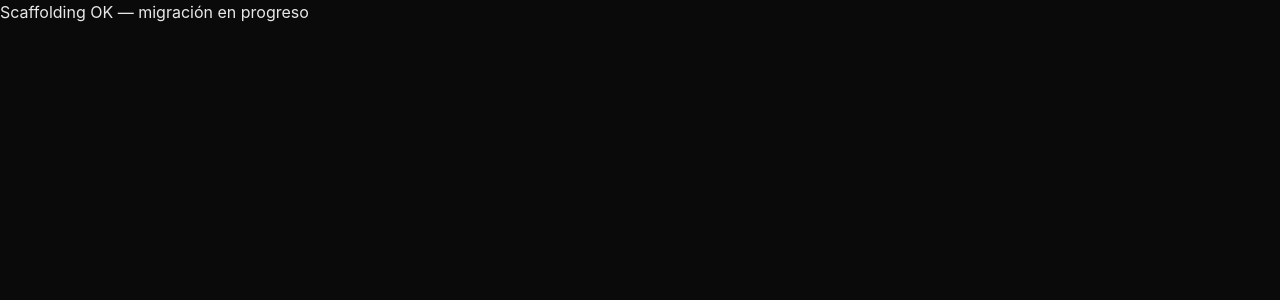
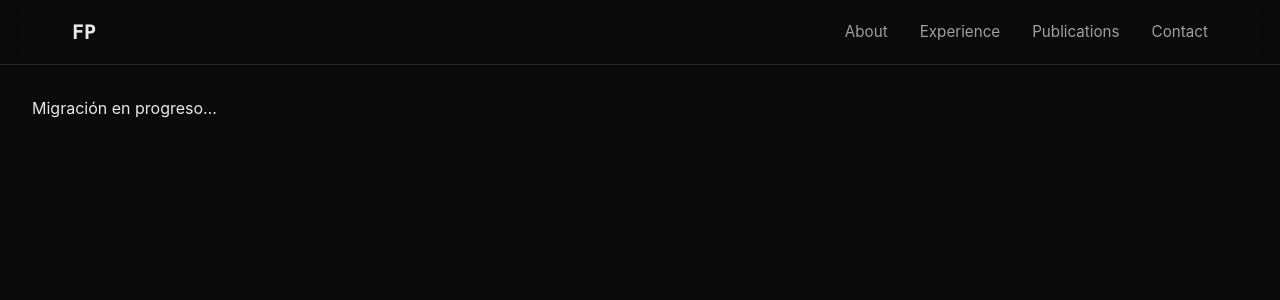
Before and after one commit to Fedeparg/fpardo-web, a React (Vite) app: page / in a window 1280 px wide. Shown: the top 300 px of the page. Built offline with nearby package versions, Linux system fonts and the light colour scheme.

Commit message:
Added Nav component

```diff
--- a/src/App.jsx
+++ b/src/App.jsx
@@ -1,5 +1,12 @@
+import Nav from './components/Nav.jsx'
+
 function App() {
-  return <p>Scaffolding OK — migración en progreso</p>
+  return (
+    <>
+      <Nav />
+      <p style={{ padding: '6rem 2rem' }}>Migración en progreso…</p>
+    </>
+  )
 }
 
 export default App
--- /dev/null
+++ b/src/components/Nav.jsx
@@ -0,0 +1,17 @@
+function Nav() {
+  return (
+    <nav className="nav">
+      <div className="container">
+        <a href="#" className="logo">FP</a>
+        <div className="nav-links">
+          <a href="#about">About</a>
+          <a href="#experience">Experience</a>
+          <a href="#publications">Publications</a>
+          <a href="#contact">Contact</a>
+        </div>
+      </div>
+    </nav>
+  )
+}
+
+export default Nav
```
